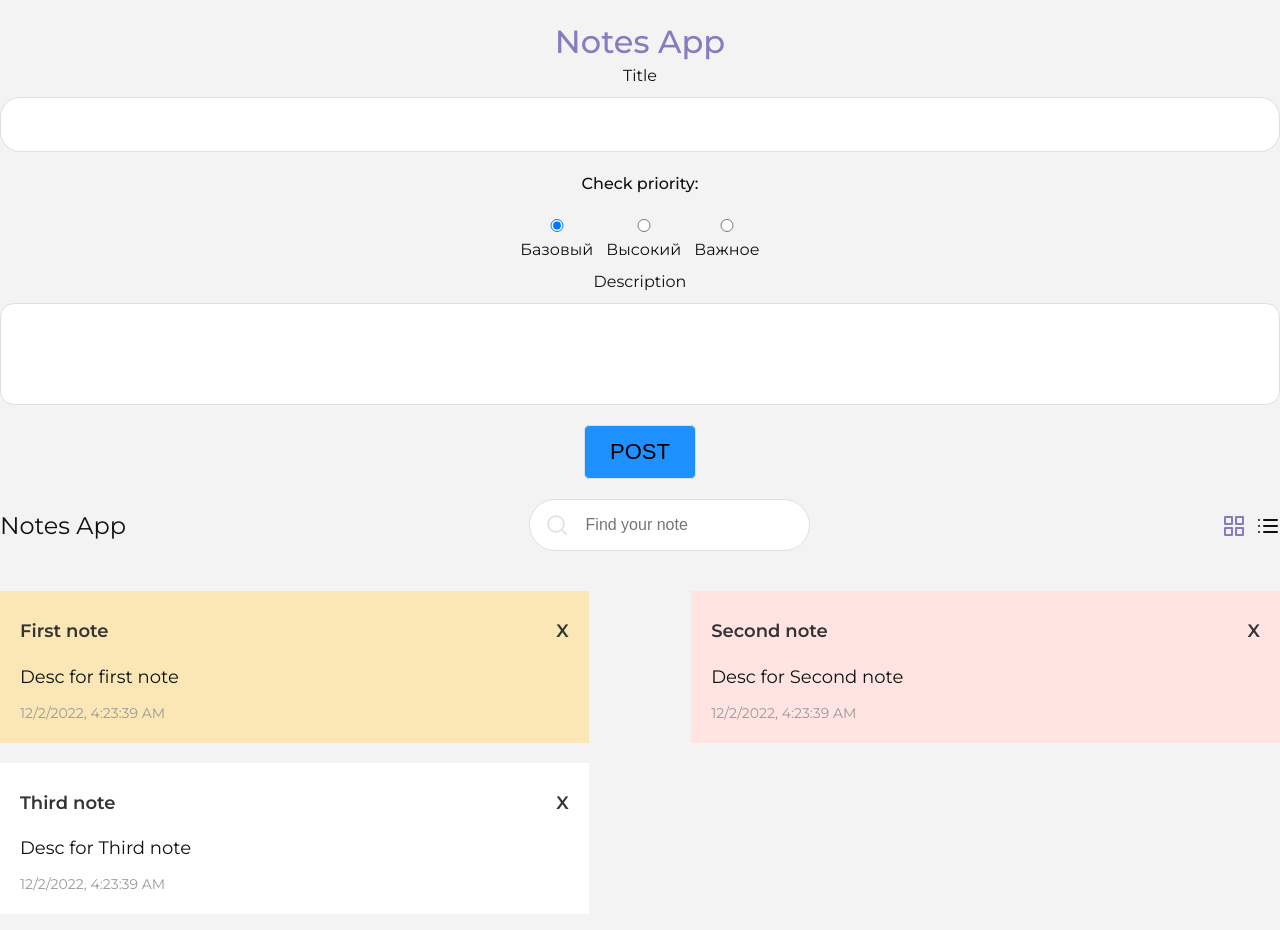
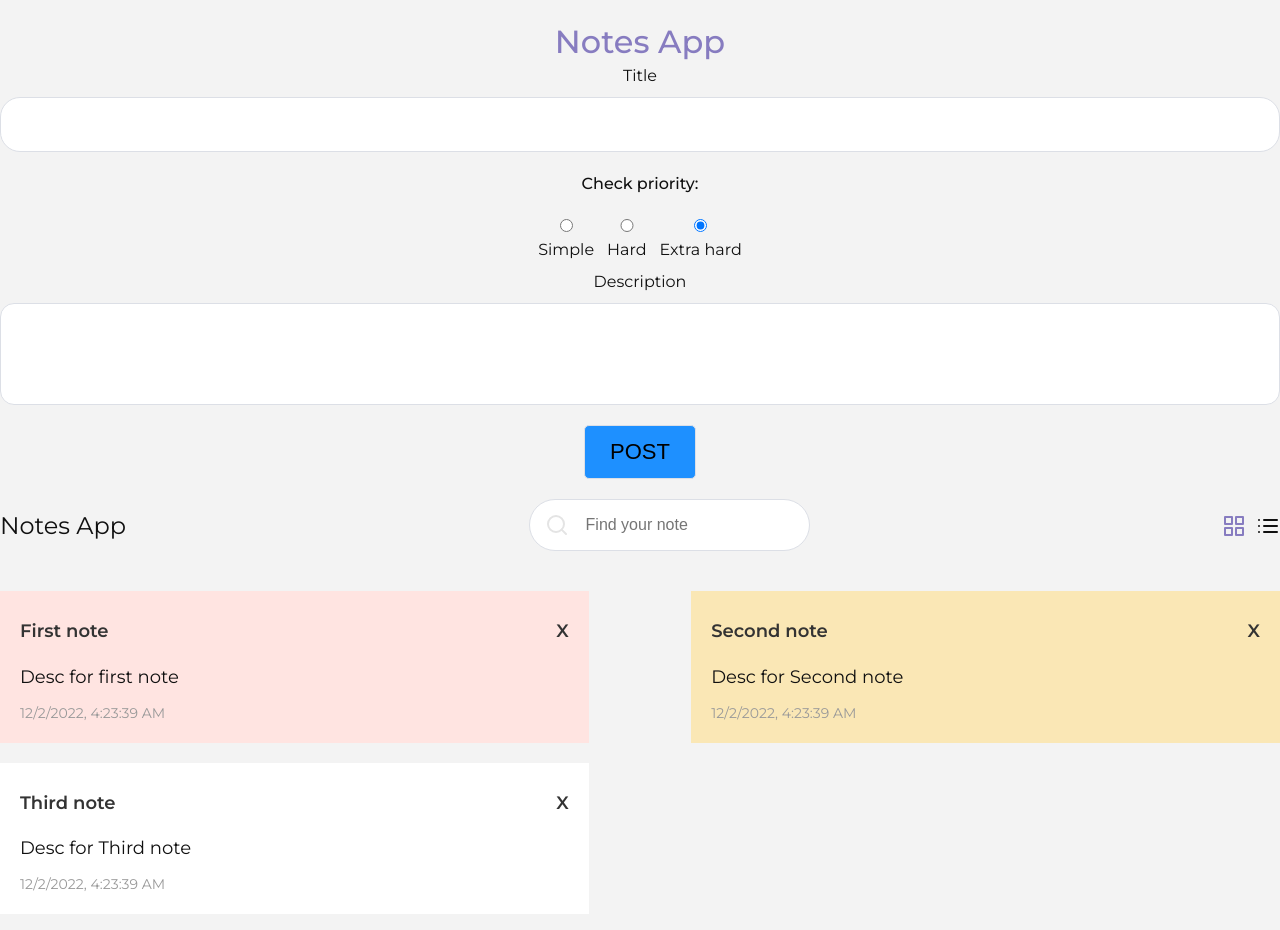
Before and after one commit to Siskinbird/vue-note, a Vue app: page / in a window 1280 px wide. Shown: the top 930 px of the page. Built offline with nearby package versions, Linux system fonts and the light colour scheme.

Commit message:
refactor: priority class binding
Added a readable record of changed classes. Made a conclusion of radio buttons by means of a cycle. Added the function of assigning priority to the card

```diff
--- a/src/App.vue
+++ b/src/App.vue
@@ -54,6 +54,7 @@
         <Notes :notes="notesFilter"
         :grid="grid"
         @remove="removeNote"
+
         @editNote="editNote"
         @closeInput="closeInput"/>
         </div>
@@ -70,6 +71,8 @@ import Notes from "@/components/Notes";
 import Search from "@/components/Search";
 
 
+
+
 export default {
   components: {Notes, NewNote, Message, Search},
   data() {
@@ -81,21 +84,20 @@ export default {
       note: {
         title: '',
         description: '',
-
-        // FOR PRIORITY BUTTONS
-        // highPriority: false,
-        // lowPriority: false,
-        // veryHighPriority: false,
         isEdit: false,
-        radios: 'Базовый'
-
+        //TODO import from Priorities component
+        priorities: [
+          {id: 0, alias: 'base', title: 'Simple'},
+          {id: 1, alias: 'medium', title: 'Hard'},
+          {id: 2, alias: 'hard', title: 'Extra hard'}
+        ]
       },
       notes: [
         {
           title: 'First note',
           description: 'Desc for first note',
           isEdit: false,
-          radios: 'Высокий',
+          priority: 'hard',
           date: new Date(Date.now()).toLocaleString()
         },
         {
@@ -103,7 +105,7 @@ export default {
           description: 'Desc for Second note',
 
           isEdit: false,
-          radios: 'Важное',
+          priority: 'medium',
 
           date: new Date(Date.now()).toLocaleString()
 
@@ -113,6 +115,7 @@ export default {
           description: 'Desc for Third note',
 
           isEdit: false,
+          priority: 'base',
           date: new Date(Date.now()).toLocaleString()
         },
       ]
@@ -144,16 +147,18 @@ export default {
       this.notes[i].isEdit = false;
 
     },
+    //TODO refactor array crunch in priorities
     reset() {
       this.note.title = '';
       this.note.description = '';
-      this.note.radios = 'Базовый'
-
+       this.note.priorities = [
+        {id: 0, alias: 'base', title: 'Simple'},
+        {id: 1, alias: 'medium', title: 'Hard'},
+        {id: 2, alias: 'hard', title: 'Extra hard'}
+      ]
     },
     addNote() {
-
-      let {title, description, highPriority, lowPriority, veryHighPriority, radios} = this.note;
-
+      let {title, description, priority} = this.note;
       if (title === '' || description === '') {
         this.message = 'You note is empty';
         return true
@@ -162,8 +167,7 @@ export default {
           title,
           description,
           isEdit: false,
-          radios,
-
+          priority: this.note.priority,
           date: new Date(Date.now()).toLocaleString()
         })
         this.reset();
@@ -172,7 +176,7 @@ export default {
     },
     removeNote(i) {
       this.notes.splice(i, 1)
-    },
+    }
   }
 }
 </script>
--- a/src/components/NewNote.vue
+++ b/src/components/NewNote.vue
@@ -5,16 +5,19 @@
 
     <div class="radios">
       <p class="radio-title">Check priority:</p>
-      <label>
-        <input type="radio" v-model="note.radios" value="Базовый">Базовый
-      </label>
-      <label>
-        <input type="radio" v-model="note.radios" value="Высокий">Высокий
-      </label>
-      <label>
-        <input type="radio" v-model="note.radios" value="Важное">Важное
-      </label>
 
+      <span v-for="(priority, i) in note.priorities"
+            :key="priority.id">
+<!--        <p> Выбран {{priority.title}} приоритет</p>-->
+         <label>
+          <input
+                 type="radio"
+                 name="priority"
+                 v-model="priority.alias"
+                 :value="priority.alias"
+                 @click="setPriority(i)" >{{priority.title}}
+        </label>
+      </span>
     </div>
 
     <label for="">Description</label>
@@ -29,12 +32,16 @@ export default {
     note: {
       type: Object,
       require: true
-    },
+    }
   },
   methods: {
     addNote() {
       this.$emit('addNote', this.note)
-    }
+    },
+    setPriority(i) {
+         this.note.priority = this.note.priorities[i].alias
+         console.log(this.note.priority);
+       },
   }
 }
 </script>
--- a/src/components/Notes.vue
+++ b/src/components/Notes.vue
@@ -1,27 +1,22 @@
 <template>
   <div>
-    <div class="notes">
-
+    <div class="notes"
+         :class="{full: !grid}">
       <div class="note"
-           :class="{full: !grid , high: note.radios === 'Высокий', veryHigh: note.radios === 'Важное', low: note.radios === 'Базовый'}"
-
+           :class="`note-priority-${note.priority}`"
            v-for="(note, i) in notes"
            :key="i">
         <div class="note-title">
           <p v-if="note.isEdit === false" style="cursor: pointer;" @click="editNote(i)">{{ note.title }}</p>
           <input class="edit-note" :class="{isEdit:  note.isEdit}" v-model="note.title" type="text" value="">
-
           <p style="cursor: pointer; margin-left: 10px" @click="removeNote(i)">X</p>
-
         </div>
         <div @click="closeInput(i)">
           <div class="note-description">
             <p>{{ note.description }}</p>
           </div>
           <div class="note-date"><span>{{ note.date }}</span>
-        </div>
-
-
+          </div>
         </div>
       </div>
     </div>
@@ -50,7 +45,6 @@ export default {
 
     closeInput(i) {
       this.$emit("closeInput", i)
-
     }
   }
 }
@@ -69,12 +63,14 @@ input {
   justify-content: space-between;
   flex-wrap: wrap;
   padding: 40px 0;
-
-}
-
-.note {
-  input {
-    padding-right: 10px;
+  &.full {
+    display: flex;
+    flex-direction: column;
+    width: 100%;
+    text-align: center;
+    .note {
+      width: 100%;
+    }
   }
 }
 
@@ -85,25 +81,15 @@ input {
   margin-bottom: 20px;
   background-color: #ffffff;
   transition: all .25s cubic-bezier(.02, .01, .47, 1);
+  input {
+    padding-right: 10px;
+  }
   &:hover {
     box-shadow: 0 30px 30px rgba(0,0,0,0.04);
     transform: translate(0, -6px);
   }
-  &.veryHigh {
-    background-color:  #FFE4E1;
-  }
-  &.high {
-    background-color: #FAE7B5;
-  }
-  &.low {
-    background-color: #ffffff;
-  }
-  &.full {
-    display: flex;
-    flex-direction: column;
-    width: 100%;
-    text-align: center;
-  }
+
+
   p {
     margin: 10px 0;
   }
@@ -136,6 +122,16 @@ input {
     display: block;
   }
 }
+.note-priority-hard {
+  background-color:  #FFE4E1;
+}
+.note-priority-medium {
+  background-color: #FAE7B5;
+}
+.note-priority-base {
+  background-color: #ffffff;
+}
+
 
 
 </style>
```
Also changed, not shown: src/components/Priorities.vue (added, +35 -0 lines), src/components/Priority.vue (deleted).
